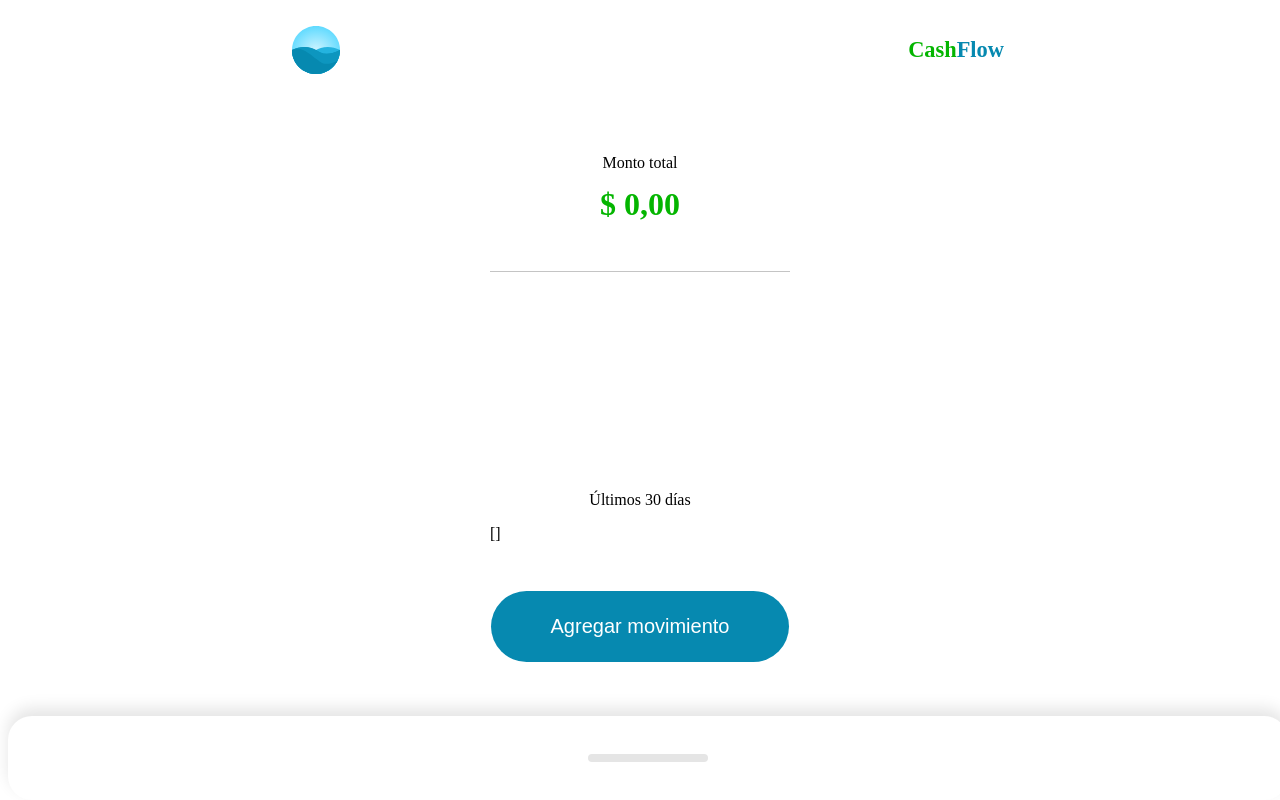
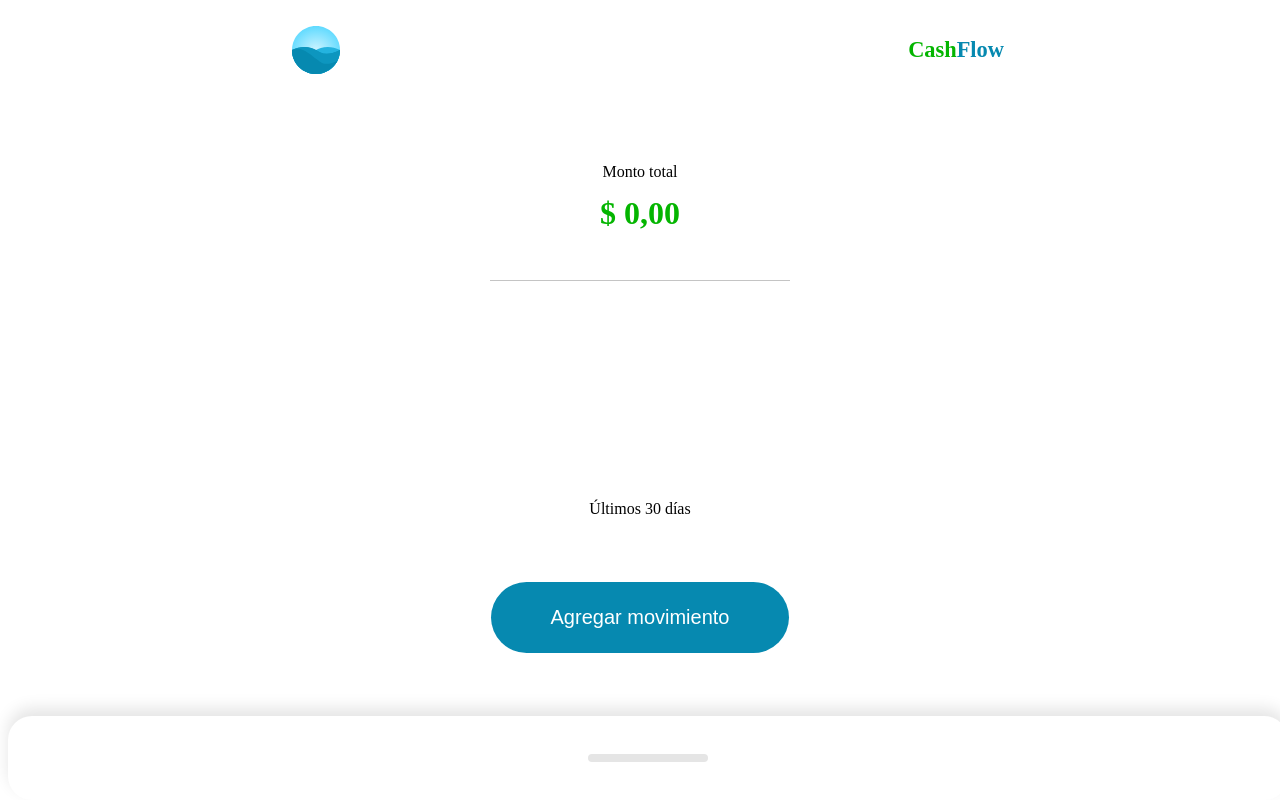
Before and after one commit to ingridbanguero/CashFlow, a Vue app: page / in a window 1280 px wide. Shown: the top 800 px of the page. Built offline with nearby package versions, Linux system fonts and the light colour scheme.

Commit message:
Remove innecesary element

```diff
--- a/src/components/Graphic.vue
+++ b/src/components/Graphic.vue
@@ -31,7 +31,6 @@
         />
       </svg>
       <p>Últimos 30 días</p>
-      <div>{{ amounts }}</div>
     </div>
 </template>
 
@@ -78,10 +77,8 @@
   const emit = defineEmits(["select"]);
 
   watch(pointer, (value) => {
-    console.log("Change")
     const index = Math.ceil((value / (300 / amounts.value.length)));
     if(index < 0 || index > amounts.value.length) return;
-    console.log(amounts.value[index - 1])
     emit("select", amounts.value[index - 1]);
   })
 
--- a/src/components/Home.vue
+++ b/src/components/Home.vue
@@ -11,7 +11,7 @@
                 :amount="amount"
             >
                 <template #graphic>
-                    <Graphic :amounts="amounts" @select="onSelect"/>
+                    <Graphic :amounts="amounts" @select="select"/>
                 </template>
 
                 <template #actions>
@@ -51,7 +51,6 @@
             return {
                 amount: null,
                 label: null,
-                amounts: [100, 200, 500, 200, -400, -600, -300, 0, 300, 500],
                 movements: [],
 
             }
```
